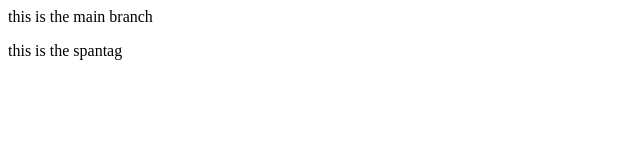
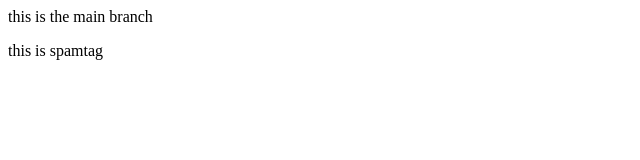
Before and after one commit to RoshniAnjujm/mca-html-css, a plain HTML site: page index.html in a window 1280 px wide. Shown: the full height of the page, 0-640 px from the left. Drawn offline with Linux system fonts and the light colour scheme.

Commit message:
added spamtag

```diff
--- a/index.html
+++ b/index.html
@@ -4,6 +4,6 @@
     </head>
     <body>
         <p> this is the main branch</p>
-        <span>this is the spantag</span>
+        <spam>this is spamtag</spam>
     </body>
 </html>
```
